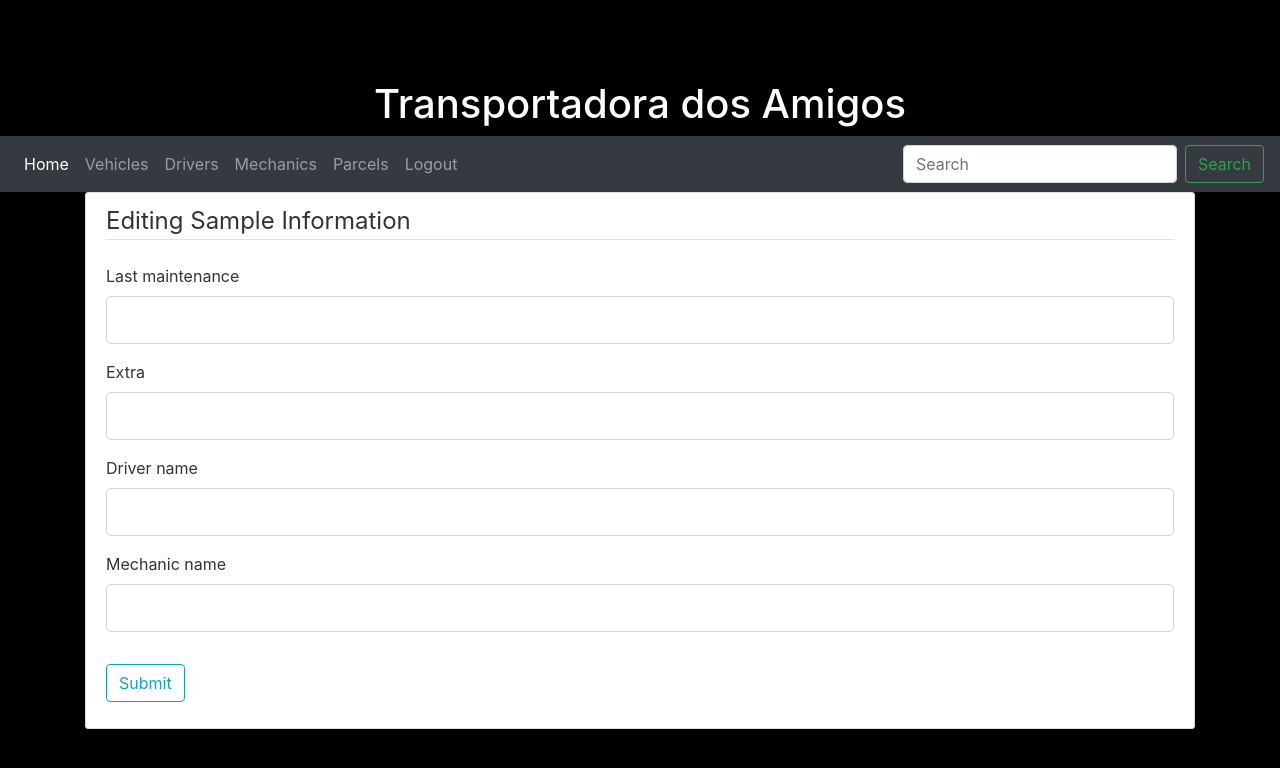
After one commit to besnyj/projetoTransportadora, a Python web app: template server_Flask/serverFlask/templates/updatevehicle.html in a window 1280 px wide. The commit adds this page. Shown: the top 768 px of the page. Run offline with Jinja, Linux system fonts and the light colour scheme; the template is opened without the code that fills it: most values are stand-ins (such as "Sample title", 1, 10 or a date in 2020); form fields are guessed from the names that the template uses.

Commit message:
flask development

```diff
--- a/server_Flask/serverFlask/forms.py
+++ b/server_Flask/serverFlask/forms.py
@@ -124,3 +124,4 @@
     extra = StringField('Extra')
     driverName = StringField('Assigned Driver')
     mechanicName = StringField('Assigned Mechanic')
+    submit = SubmitField('Update Vehicle')
--- /dev/null
+++ b/server_Flask/serverFlask/templates/updatevehicle.html
@@ -0,0 +1,30 @@
+{% extends "layout.html" %}
+{% block content %}
+    <div class="content-section">
+        <form method="POST" action="" enctype="multipart/form-data">
+            {{ form.hidden_tag() }}
+            <fieldset class="form-group">
+                <legend class="border-bottom mb-4">Editing {{vehicle.licensePlate}} Information</legend>
+                <div class="form-group">
+                    {{ form.lastMaintenance.label(class="form-control-label") }}
+                    {{ form.lastMaintenance(class="form-control form-control-lg") }}
+                </div>
+                <div class="form-group">
+                    {{ form.extra.label(class="form-control-label") }}
+                    {{ form.extra(class="form-control form-control-lg") }}
+                </div>
+                <div class="form-group">
+                    {{ form.driverName.label(class="form-control-label") }}
+                    {{ form.driverName(class="form-control form-control-lg") }}
+                </div>
+                <div class="form-group">
+                    {{ form.mechanicName.label(class="form-control-label") }}
+                    {{ form.mechanicName(class="form-control form-control-lg") }}
+                </div>
+            </fieldset>
+            <div class="form-group">
+                {{ form.submit(class="btn btn-outline-info") }}
+            </div>
+        </form>
+    </div>
+{% endblock content %}
```
Also changed, not shown: server_Flask/serverFlask/routes.py (+19 -1 lines), server_Flask/serverFlask/templates/vehicles.html (+30 -13 lines), server_Flask/instance/workersAndVehicles.db.
